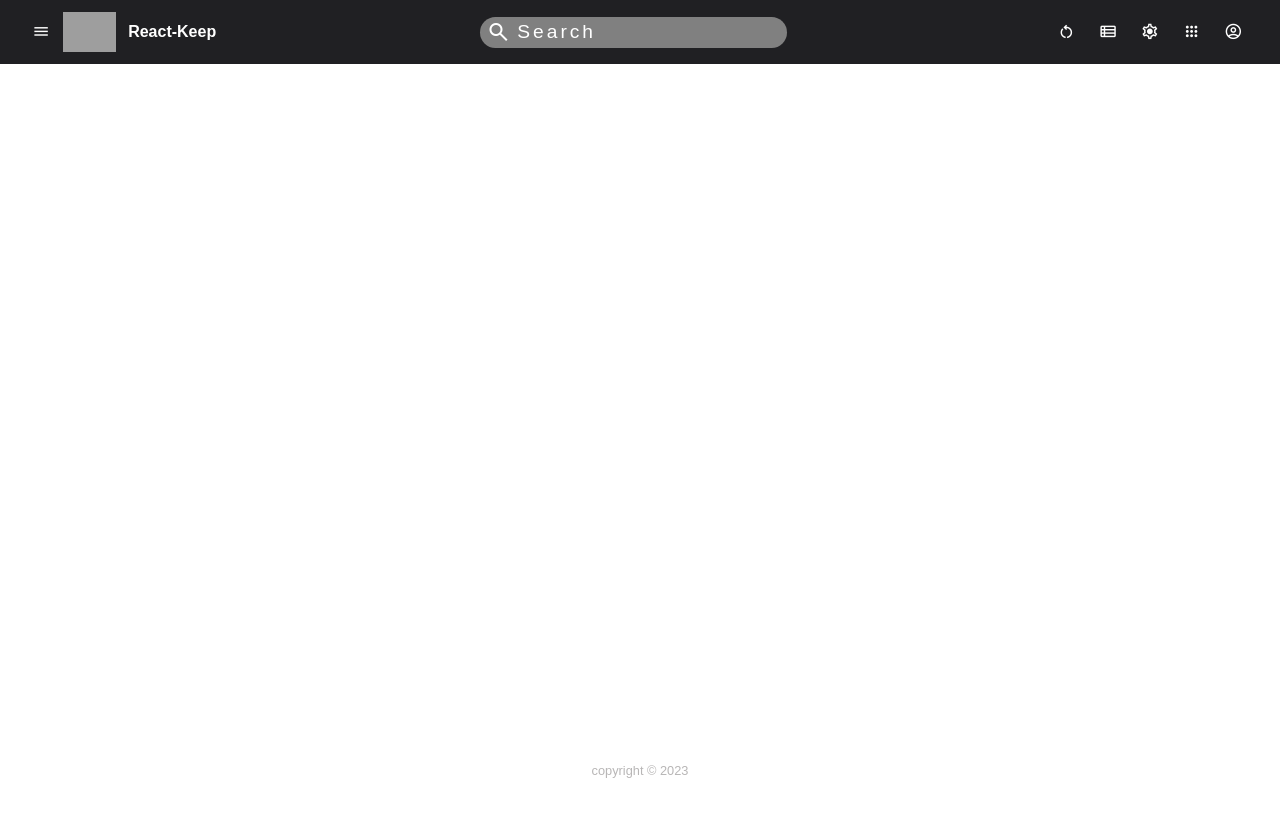
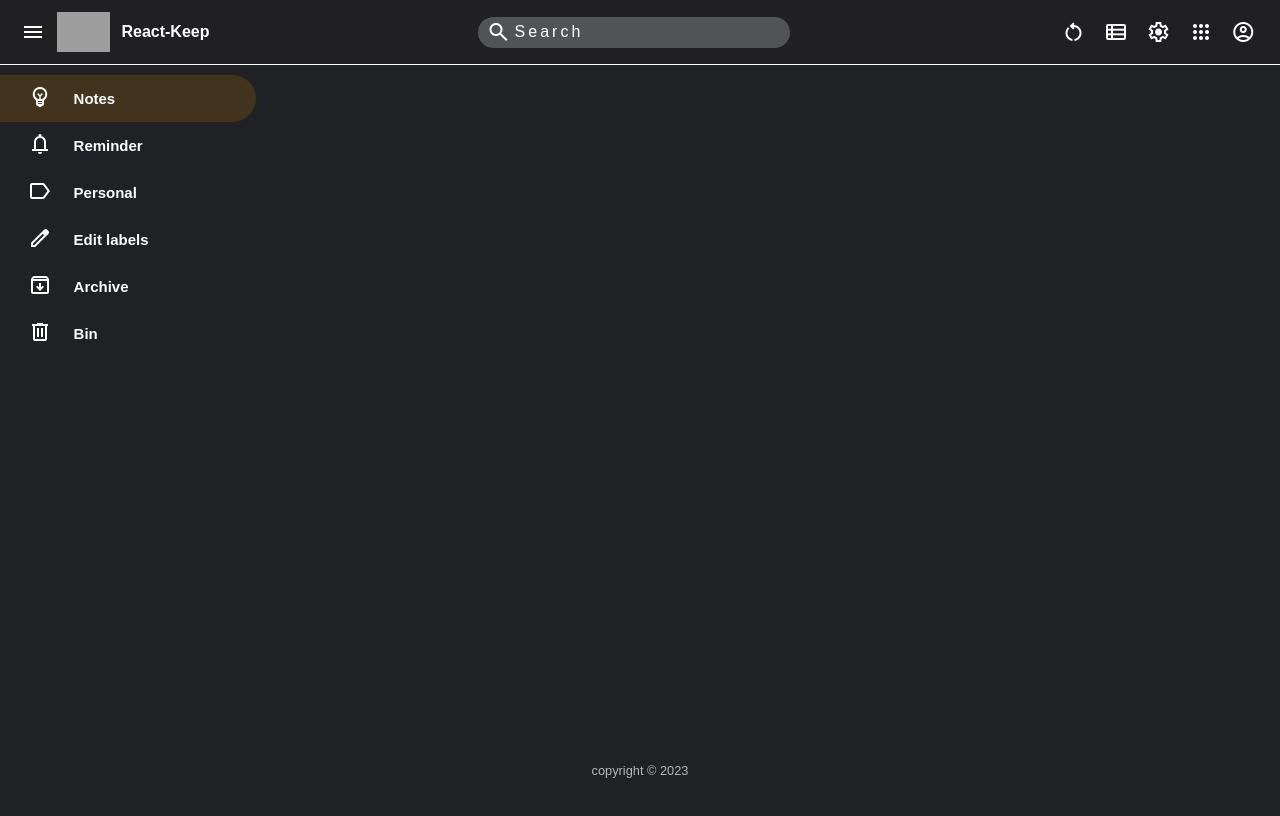
Before and after one commit to AnandRP2030/React-Keep-App, a React (Vite) app: page / in a window 1280 px wide. Shown: the top 816 px of the page. Built offline with nearby package versions, Linux system fonts and the light colour scheme; grey boxes are pictures that could not be loaded.

Commit message:
side navbar UI completed

```diff
--- a/src/App.jsx
+++ b/src/App.jsx
@@ -1,10 +1,12 @@
 import Navbar from "./components/Navbar/navbar.jsx";
 import Footer from "./components/Footer/footer.jsx";
+import {LeftNav} from "./components/left-bar/LeftBar.jsx";
 
 function App (){
   return (
     <div>
     <Navbar/>
+    <LeftNav/>
     <Footer/>
     </div>
   )
--- a/src/components/Navbar/navbar.jsx
+++ b/src/components/Navbar/navbar.jsx
@@ -3,7 +3,7 @@ import React, {useState} from 'react';
 
 export default function Navbar() {
 
-  const [isSearchFocus, setFoucs] = useState(false);
+
 
 
 
@@ -22,8 +22,8 @@ export default function Navbar() {
       </div>
 
       <div className={styles.navCenter}>
-        <span className={`material-symbols-outlined ${styles.navIcon} ${styles.searchIcon} ${isSearchFocus ? styles.searchIconFocused : ''}`}> search </span>
-        <input placeholder="Search" className={styles.navSearch} onFoucs={() => setFoucs(true)} onBlur={() => setFoucs(false)}/>
+        <span className={`material-symbols-outlined ${styles.navIcon} ${styles.searchIcon}`}> search </span>
+        <input placeholder="Search" className={styles.navSearch}/>
       </div>
 
       <div className={styles.navRight}>
--- a/src/components/Navbar/navbar.module.css
+++ b/src/components/Navbar/navbar.module.css
@@ -6,7 +6,7 @@
   display: flex;
   align-items: center;
   justify-content: space-between;
-  padding: 0 2%;
+  padding: 0 1.2%;
   box-sizing: border-box;
 }
 
@@ -27,7 +27,7 @@
 
 .navIcon {
   color: white;
-  font-size: 1.2rem;
+  font-size: 1.5rem;
   cursor: pointer;
 }
 
@@ -53,21 +53,21 @@
   height: 31px;
   padding-left: 37px;
   box-sizing: border-box;
-  background: gray;
+  background: #525355;
   color: white;
   border: none;
-  font-size: 1.2rem;
+  font-size: 1rem;
   letter-spacing: 3px;
 }
 
 .navCenter .navSearch:focus {
   border: none;
-  background-color: white;
-  color: black;
+  color: white;
 }
 
 .searchIconFocused {
-  color: black;
+  color: white;
+  font-size: 1rem;
 }
 
 ::placeholder {
--- /dev/null
+++ b/src/components/Options/options.jsx
@@ -0,0 +1,17 @@
+import styles from "./options.module.css";
+
+function Options({active, emojiName, title }) {
+  return (
+    <div className={`${styles.box} ${active ? styles.bgBrown:""}`}>
+      <div className={styles.icons}>
+        <span className={`material-symbols-outlined`}>{emojiName}</span>
+      </div>
+
+      <div className={styles.labels}>
+        <h3> {title}</h3>
+      </div>
+    </div>
+  );
+}
+
+export { Options };
--- /dev/null
+++ b/src/components/Options/options.module.css
@@ -0,0 +1,27 @@
+.box{
+
+    display: flex;
+    justify-content: space-around;
+    align-items: center;
+    width: 100%;
+    margin: auto;
+    color: white;
+    border-radius: 0 35px 35px 0;
+    font-size: .8rem;
+    box-sizing: border-box;
+    padding-left: 28px;
+    cursor: pointer;
+}
+
+.bgBrown{
+    background-color: #41331c;
+}
+
+
+.icons{
+    width: 20%;
+}
+
+.labels {
+    width: 80%;
+}
--- /dev/null
+++ b/src/components/left-bar/LeftBar.jsx
@@ -0,0 +1,21 @@
+import styles from "./leftBar.module.css";
+import {Options} from "../Options/options.jsx";
+
+
+function LeftNav() {
+  return (
+    <div className={styles.leftNav}>
+      <div>
+        <Options active={true} title="Notes" emojiName="emoji_objects"/>
+        <Options active={false} title="Reminder" emojiName="notifications"/>
+        <Options active={false} title="Personal" emojiName="label"/>
+        <Options active={false} title="Edit labels" emojiName="edit"/>
+        <Options active={false} title="Archive" emojiName="archive"/>
+        <Options active={false} title="Bin" emojiName="delete"/>
+
+      </div>
+    </div>
+  );
+}
+
+export { LeftNav };
--- /dev/null
+++ b/src/components/left-bar/leftBar.module.css
@@ -0,0 +1,5 @@
+.leftNav {
+    width: 20%;
+    height: 1000px;
+    padding: 10px 0;
+}
--- a/src/main.css
+++ b/src/main.css
@@ -2,4 +2,5 @@ body{
     padding: 0;
     margin: 0;
     font-family: sans-serif;
+    background-color: #202124;
 }
```
